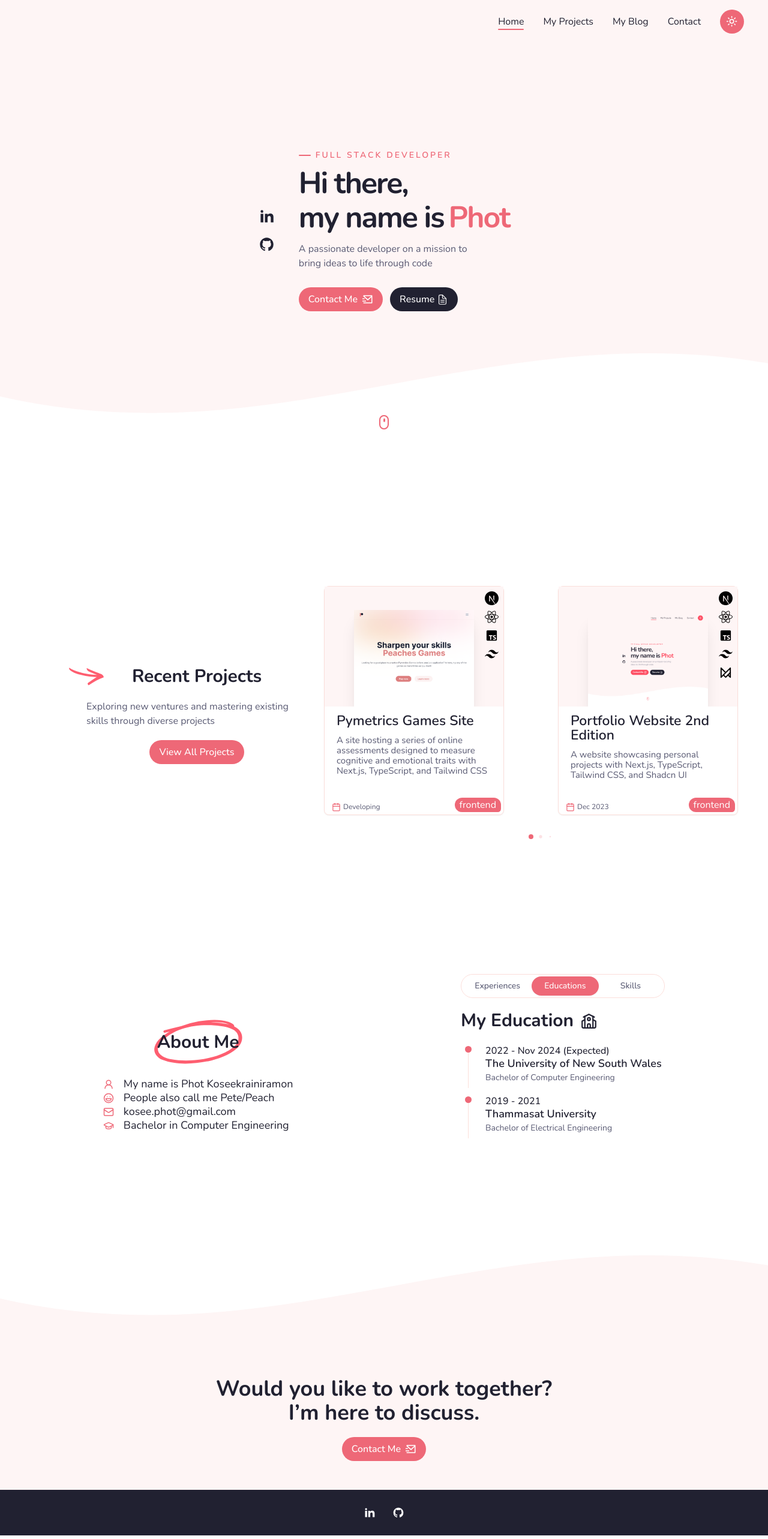
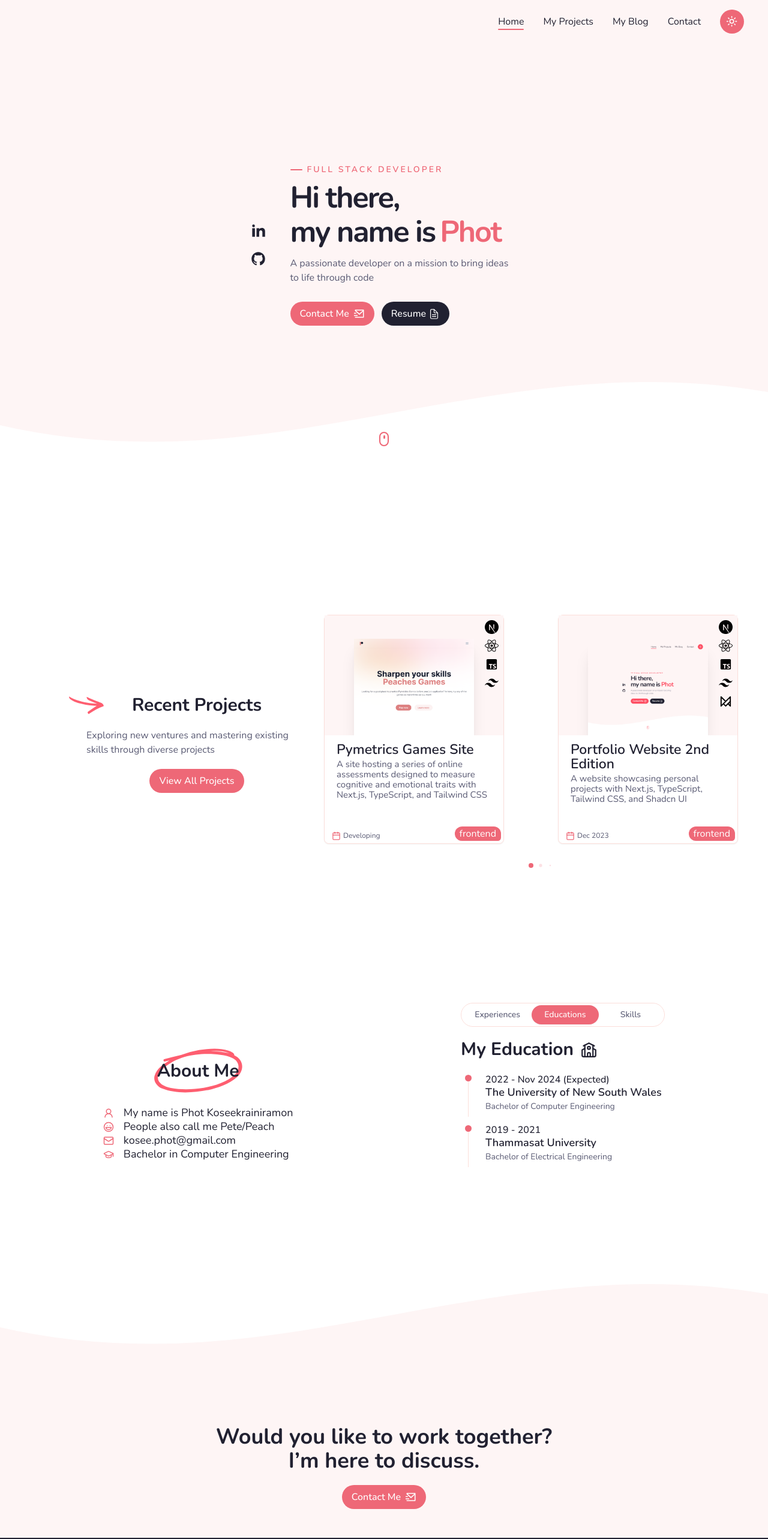
Before and after one commit to photkosee/next-portfolio, a Next.js app: page / in a window 1280 px wide. Shown: the top 2566 px of the page at 60% size. Built offline with nearby package versions, Linux system fonts and the light colour scheme.

Commit message:
update: responsive to 280px width + link to resume

```diff
--- a/components/ArrowDoodle.tsx
+++ b/components/ArrowDoodle.tsx
@@ -1,7 +1,8 @@
 const ArrowDoodle = () => {
   return (
     <svg className="
-      absolute w-20 sm:w-28 -left-7 md:-left-14 lg:-left-16 xl:-left-14 -z-10
+      absolute w-20 sm:w-28 -left-7 md:-left-14 lg:-left-16 xl:-left-14
+      -z-10 hidden sm:block
       "
       xmlns="http://www.w3.org/2000/svg"
       viewBox="0 0 500 500"
--- a/components/ContactSection.tsx
+++ b/components/ContactSection.tsx
@@ -6,7 +6,7 @@ import { Button } from "@/components/ui/button";
 
 const ContactSection = () => {
   return (
-    <section className="py-12 bg-[#fef5f5] dark:bg-secondary/40">
+    <section className="pt-20 pb-12 bg-[#fef5f5] dark:bg-secondary/40">
       <div className="container mx-auto">
         <div className="flex flex-col items-center gap-5">
           <h2 className="h2 max-w-xl text-center">
--- a/components/HeroSection.tsx
+++ b/components/HeroSection.tsx
@@ -11,7 +11,7 @@ import WavyPattern from "@/components/WavyPattern";
 const HeroSection = () => {
   return (
     <section className="
-      relative bg-[#fef5f5] dark:bg-transparent w-full h-[84vh]
+      relative bg-[#fef5f5] dark:bg-transparent w-full h-[90vh]
       flex justify-center items-center
       "
     >
@@ -48,7 +48,7 @@ const HeroSection = () => {
             </h1>
             <p className="
               my-3 text-left text-muted-foreground font-light
-              text-sm md:text-[16px] md:leading-[24px] max-w-xs
+              text-sm md:text-[16px] md:leading-[24px]
               "
             >
               A passionate developer on a mission to bring ideas to life through code
@@ -71,10 +71,16 @@ const HeroSection = () => {
               </Button>
             </Link>
 
-            <Button className="rounded-full gap-x-1" variant="secondary">
-              Resume
-              <IoDocumentTextOutline size={19} />
-            </Button>
+            <Link
+              href="https://drive.google.com/file/d/1uWHf6d2l4dzpXoTHBB2bLEyUznn6rV7M/view?usp=sharing"
+              target="_blank"
+              passHref
+            >
+              <Button className="rounded-full gap-x-1" variant="secondary">
+                Resume
+                <IoDocumentTextOutline size={19} />
+              </Button>
+            </Link>
           </div>
         </div>
 
--- a/components/MouseDown.tsx
+++ b/components/MouseDown.tsx
@@ -7,7 +7,7 @@ const MouseDown = () => {
 
   return (
     <div className={`
-      absolute bottom-7 ${scrollProgress > 5 && "hidden"}
+      absolute bottom-12 ${scrollProgress > 5 && "hidden"}
       `}
     >
       <div className="
--- a/components/ProjectCard.tsx
+++ b/components/ProjectCard.tsx
@@ -69,10 +69,10 @@ const ProjectCard = ({
         </div>
       </CardHeader>
 
-      <div className="h-[180px] px-5 py-3 flex flex-col gap-3">
+      <div className="h-[180px] px-5 py-2 sm:py-3 flex flex-col gap-1 xs:gap-3">
         <h4 className="h4">{name}</h4>
         <p className="
-          text-muted-foreground text-[15px] leading-[17px]
+          text-muted-foreground text-[12px] sm:text-[15px] leading-[17px]
           "
         >
           {description}
@@ -82,7 +82,7 @@ const ProjectCard = ({
       <div className="absolute top-2 right-2">
         <div className="flex flex-col gap-2 items-center">
           {stack.map(((e, index) => (
-            <div key={index} className="text-[23px] text-black dark:text-white">
+            <div key={index} className="text-[23px] text-primary sm:text-black sm:dark:text-white">
               {e}
             </div>
           )))}
--- a/components/ProjectSection.tsx
+++ b/components/ProjectSection.tsx
@@ -18,7 +18,7 @@ const ProjectSection = () => {
   return (
     <section className="mt-28">
       <motion.div className="
-        container mx-auto flex flex-col gap-7 relative min-h-[84vh]
+        container mx-auto flex flex-col gap-7 relative
         max-w-screen overflow-x-hidden
         "
         initial="offscreen"
--- a/components/QualificationTab.tsx
+++ b/components/QualificationTab.tsx
@@ -150,12 +150,15 @@ const QualificationTab = () => {
                     {stack.skill}
                   </div>
                   <div className="
-                    text-sm leading-none text-muted-foreground mb-7 max-w-[300px]
+                    text-sm leading-none text-muted-foreground mb-7
                     flex flex-wrap items-center gap-x-2 gap-y-1
                     "
                   >
                     {stack.tools.map((tool, index) => (
-                      <div key={index} className="text-[23px] text-black dark:text-white">
+                      <div
+                        key={index}
+                        className="text-[23px] text-black dark:text-white"
+                      >
                         {tool}
                       </div>
                     ))}
--- a/components/storage.tsx
+++ b/components/storage.tsx
@@ -80,13 +80,8 @@ export const stacks = [
       <FaCopyright key={4} size={21} />,
       <SiDjango key={5} size={21} />,
       <SiExpress key={6} size={22} />,
-    ],
-  },
-  {
-    skill: "Database",
-    tools: [
-      <BiLogoPostgresql key={0} />,
-      <SiMysql key={1} size={27} />,
+      <BiLogoPostgresql key={7} />,
+      <SiMysql key={8} size={27} />,
     ],
   },
   {
```
